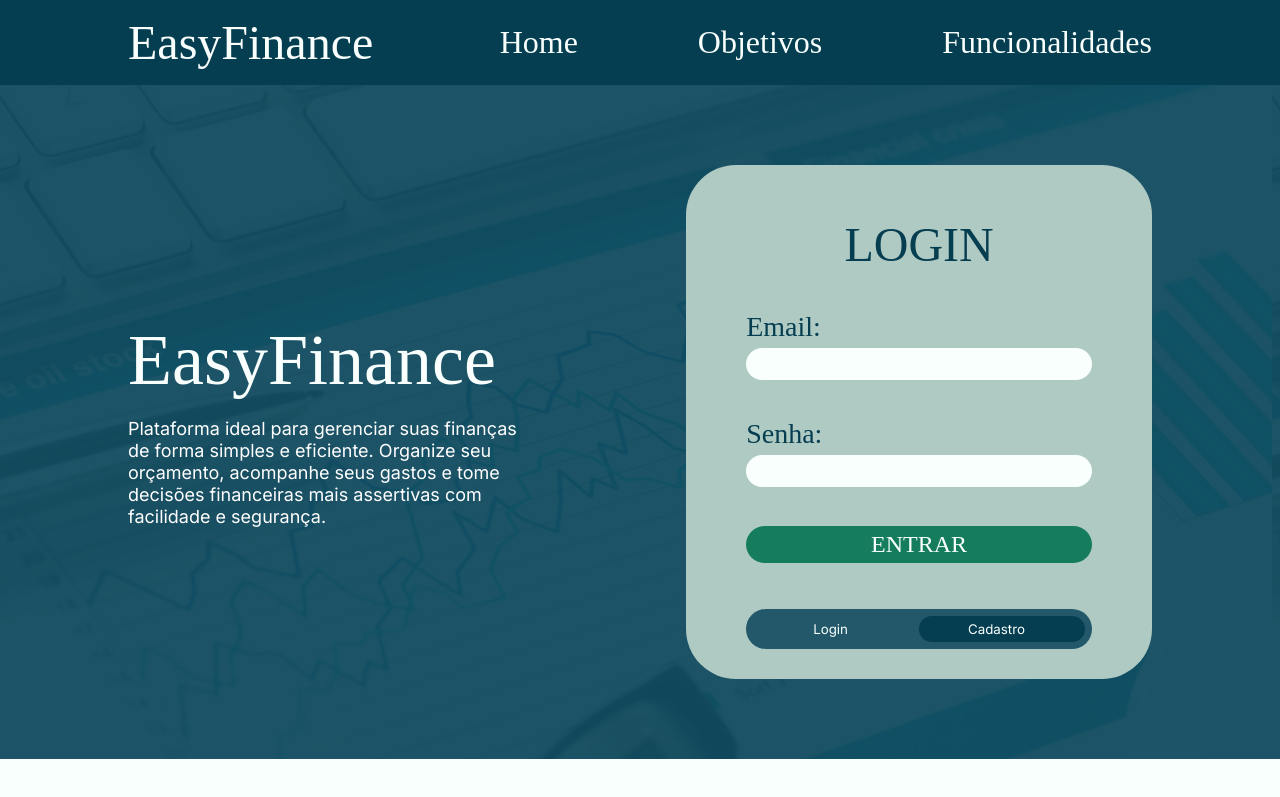
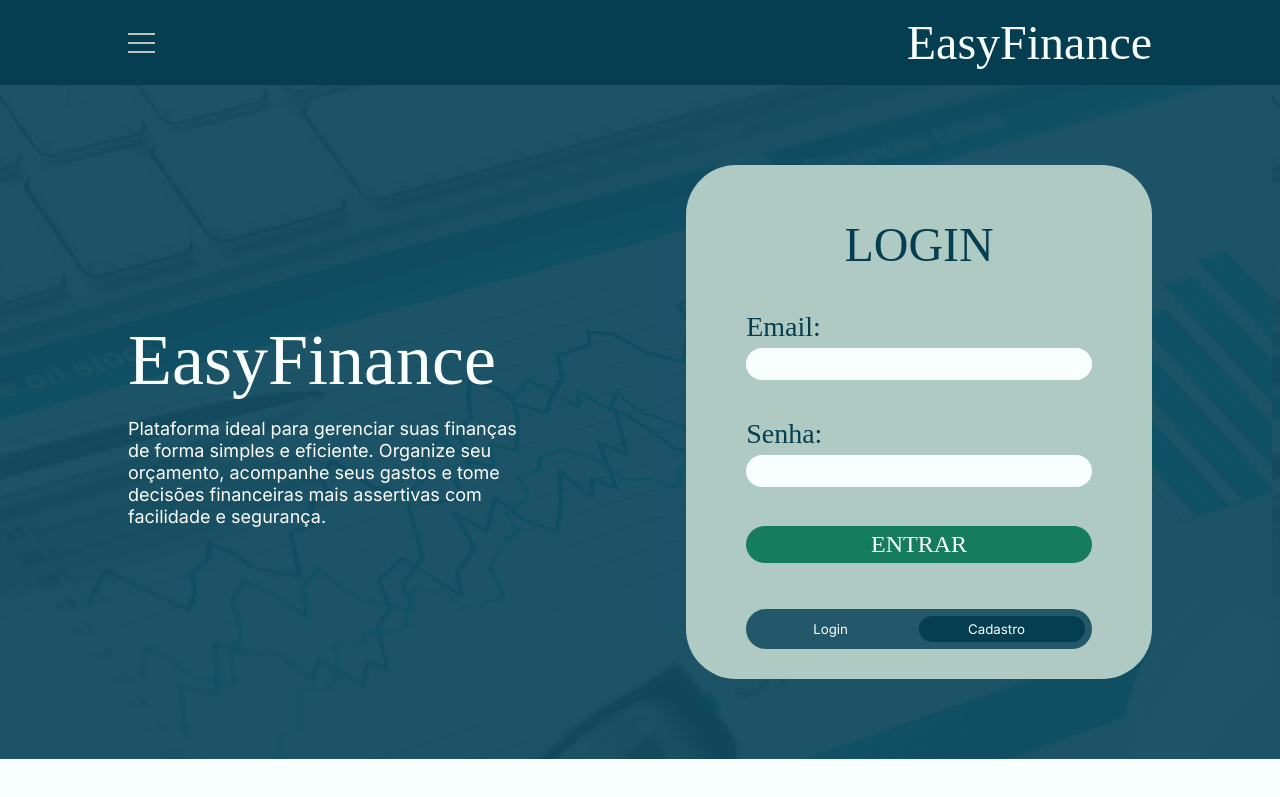
Before and after one commit to RhubiMarcal/EasyFinance, a React (Create React App) app: page /MainPage in a window 1280 px wide. Shown: the top 797 px of the page. Built offline with nearby package versions, Linux system fonts and the light colour scheme; a web font is replaced by a local one.

Commit message:
criação de rotas

```diff
--- a/src/App.tsx
+++ b/src/App.tsx
@@ -1,13 +1,16 @@
-import LandingPage from './pages/LandingPage'
+import { BrowserRouter } from 'react-router-dom'
 import { Store } from './store'
 import GlobalStyles from './styles'
 import { Provider } from 'react-redux'
+import Routes from './Routes'
 
 function App() {
   return (
     <Provider store={Store}>
-      <GlobalStyles />
-      <LandingPage />
+      <BrowserRouter>
+        <GlobalStyles />
+        <Routes />
+      </BrowserRouter>
     </Provider>
   )
 }
--- /dev/null
+++ b/src/Routes/index.tsx
@@ -0,0 +1,12 @@
+import { Route, Routes as RouteList } from 'react-router-dom'
+import LandingPage from '../pages/LandingPage'
+import MainPage from '../pages/MainPage'
+
+const Routes = () => (
+  <RouteList>
+    <Route path="/" element={<LandingPage />} />
+    <Route path="/MainPage" element={<MainPage />} />
+  </RouteList>
+)
+
+export default Routes
--- a/src/containers/header/index.tsx
+++ b/src/containers/header/index.tsx
@@ -2,15 +2,22 @@ import { useState } from 'react'
 import { Container, TitlePrimary } from '../../styles'
 import { HamburgerButton, HeaderContainer } from './styles'
 
-const Header = () => {
+type props = {
+  page: 'landingPage' | 'MainPage'
+}
+
+const Header = ({ page }: props) => {
   const [navActive, setNavActive] = useState(false)
 
   return (
-    <HeaderContainer navActive={navActive}>
+    <HeaderContainer page={page} navActive={navActive}>
       <Container>
         <div>
           <TitlePrimary>EasyFinance</TitlePrimary>
-          <HamburgerButton onClick={() => setNavActive(!navActive)}>
+          <HamburgerButton
+            size={page === 'landingPage' ? 'small' : 'big'}
+            onClick={() => setNavActive(!navActive)}
+          >
             <span></span>
             <span></span>
             <span></span>
--- a/src/containers/header/styles.ts
+++ b/src/containers/header/styles.ts
@@ -3,6 +3,7 @@ import { Colors, BreakPoint } from '../../styles'
 
 type Props = {
   navActive: boolean
+  page: 'landingPage' | 'MainPage'
 }
 
 export const HeaderContainer = styled.header<Props>`
@@ -18,7 +19,7 @@ export const HeaderContainer = styled.header<Props>`
     justify-content: space-between;
 
     nav {
-      display: flex;
+      display: ${({ page }) => (page === 'MainPage' ? 'none' : 'flex')};
       gap: 120px;
 
       a {
@@ -38,6 +39,8 @@ export const HeaderContainer = styled.header<Props>`
 
     > div {
       display: flex;
+      flex-direction: ${({ page }) =>
+        page === 'MainPage' ? 'row-reverse' : 'row'};
       align-items: center;
       justify-content: space-between;
       width: 100%;
@@ -97,15 +100,16 @@ export const HeaderContainer = styled.header<Props>`
   }
 `
 
-export const HamburgerButton = styled.div`
-  display: none;
+export const HamburgerButton = styled.div<{ size: 'big' | 'small' }>`
+  display: ${({ size }) => (size === 'big' ? 'flex' : 'none')};
   flex-direction: column;
-  gap: 5px;
+  gap: 7px;
   height: 100%;
+  cursor: pointer;
 
   span {
-    width: 15px;
-    height: 1px;
+    width: calc((2px * 3) + (7px * 2) + 7px);
+    height: 2px;
     background-color: ${Colors.cinzaClaro};
   }
   @media (max-width: ${BreakPoint.tablet}) {
--- a/src/pages/LandingPage/index.tsx
+++ b/src/pages/LandingPage/index.tsx
@@ -36,7 +36,7 @@ const listSections: listsection = [
 
 const LandingPage = () => (
   <>
-    <Header />
+    <Header page="landingPage" />
     <Hero />
     <Objetivo />
     <Funcoes />
--- /dev/null
+++ b/src/pages/MainPage/index.tsx
@@ -0,0 +1,11 @@
+import Header from '../../containers/header'
+import Hero from '../../containers/hero'
+
+const MainPage = () => (
+  <>
+    <Header page="MainPage" />
+    <Hero />
+  </>
+)
+
+export default MainPage
```
Also changed, not shown: src/assets/img/foto.png (added).
